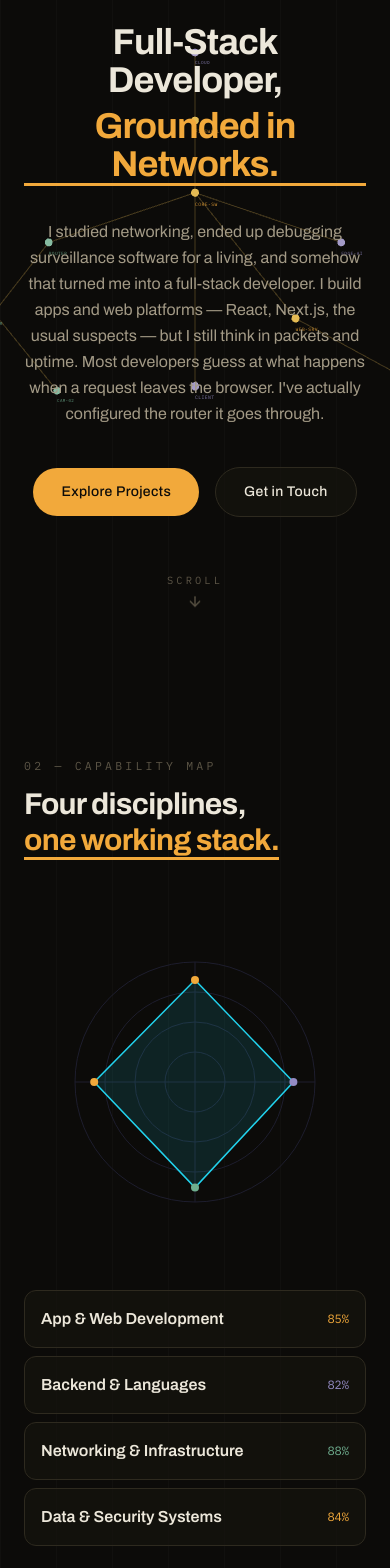
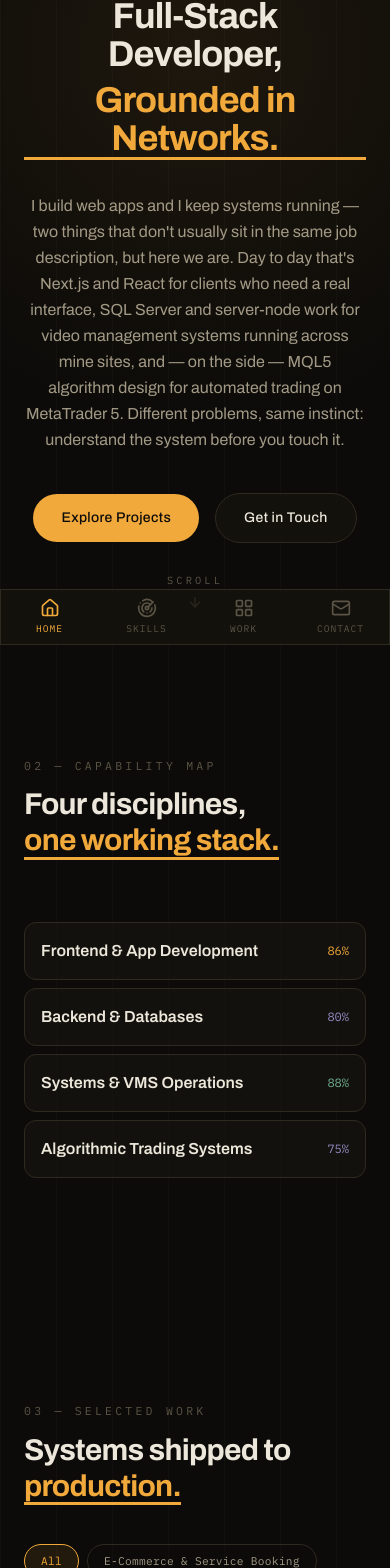
Before and after one commit to colaziest2-ops/mskuhlase, a Next.js app: page / in a window 390 px wide. Shown: the part 199-1767 px from the top of the page. Built offline with nearby package versions, Linux system fonts and the light colour scheme.

Commit message:
Update project content

```diff
--- a/app/layout.tsx
+++ b/app/layout.tsx
@@ -3,16 +3,18 @@ import "./globals.css";
 import { profile } from "@/lib/data";
 import SmoothScroll from "@/components/SmoothScroll";
 import CustomCursor from "@/components/ui/CustomCursor";
+import MobileNav from "@/components/ui/MobileNav";
 
 export const metadata: Metadata = {
   title: `${profile.name} — ${profile.role}`,
   description: profile.summary,
   keywords: [
-    "Technical Engineer",
-    "AxxonSoft",
-    "Video Management Software",
-    "Real-Time Systems",
-    "Security Systems",
+    "Software Engineer",
+    "Full-Stack Developer",
+    "Next.js",
+    "React",
+    "Video Management Systems",
+    "Algorithmic Trading",
     profile.name,
   ],
   authors: [{ name: profile.name }],
@@ -44,11 +46,13 @@ export default function RootLayout({
           rel="stylesheet"
         />
       </head>
-      <body>
+      <body className="pb-16 md:pb-0">
         {/* Lenis momentum scroll wraps the whole tree */}
         <SmoothScroll>{children}</SmoothScroll>
         {/* Velocity-aware custom cursor (auto-disabled on touch devices) */}
         <CustomCursor />
+        {/* Fixed bottom nav — mobile/touch only */}
+        <MobileNav />
       </body>
     </html>
   );
--- a/app/page.tsx
+++ b/app/page.tsx
@@ -22,7 +22,7 @@ export default function Page() {
             data-cursor="hover"
             className="font-display text-sm font-bold tracking-tight"
           >
-            MK<span className="text-cyan">.</span>
+            SK<span className="text-cyan">.</span>
           </a>
           <div className="hidden gap-8 font-mono text-[0.7rem] tracking-widest text-muted sm:flex">
             {[
--- a/components/canvas/NodeBackground.tsx
+++ b/components/canvas/NodeBackground.tsx
@@ -15,7 +15,7 @@
  *  - Falls back gracefully: if WebGL is unavailable, React renders nothing.
  */
 
-import { useMemo, useRef } from "react";
+import { useEffect, useMemo, useRef, useState } from "react";
 import { Canvas, useFrame, useThree } from "@react-three/fiber";
 import { Html } from "@react-three/drei";
 import * as THREE from "three";
@@ -129,6 +129,29 @@ function Topology() {
 }
 
 export default function NodeBackground() {
+  // Touch devices don't get pointer-parallax anyway, and the R3F canvas is
+  // the single heaviest thing on the page — skip it entirely on touch/coarse
+  // pointers and fall back to a cheap static radial glow instead.
+  const [canRender3D, setCanRender3D] = useState(true);
+
+  useEffect(() => {
+    const mq = window.matchMedia("(hover: none), (pointer: coarse)");
+    setCanRender3D(!mq.matches);
+  }, []);
+
+  if (!canRender3D) {
+    return (
+      <div
+        aria-hidden
+        className="pointer-events-none absolute inset-0 -z-10"
+        style={{
+          background:
+            "radial-gradient(circle at 50% 30%, rgba(242,169,59,0.08), transparent 60%)",
+        }}
+      />
+    );
+  }
+
   return (
     <div
       aria-hidden
--- a/components/sections/SkillMatrix.tsx
+++ b/components/sections/SkillMatrix.tsx
@@ -62,7 +62,7 @@ export default function SkillMatrix() {
           whileInView={{ opacity: 1, scale: 1 }}
           viewport={{ once: true, margin: "-80px" }}
           transition={{ duration: 0.8, ease: [0.16, 1, 0.3, 1] }}
-          className="flex justify-center"
+          className="hidden justify-center md:flex"
         >
           <svg
             viewBox={`0 0 ${SIZE} ${SIZE}`}
@@ -144,6 +144,15 @@ export default function SkillMatrix() {
                 transition={{ delay: i * 0.08, duration: 0.5 }}
                 onMouseEnter={() => setActive(c.id)}
                 onMouseLeave={() => setActive(null)}
+                onClick={() => setActive(on ? null : c.id)}
+                role="button"
+                tabIndex={0}
+                onKeyDown={(e) => {
+                  if (e.key === "Enter" || e.key === " ") {
+                    e.preventDefault();
+                    setActive(on ? null : c.id);
+                  }
+                }}
                 data-cursor="hover"
                 className="glass rounded-xl p-4 transition-colors"
                 style={{
--- /dev/null
+++ b/components/ui/MobileNav.tsx
@@ -0,0 +1,82 @@
+"use client";
+
+/**
+ * MobileNav
+ * ---------
+ * Fixed bottom navigation bar, visible only below the `md` breakpoint —
+ * gives the site a native-app feel for touch users instead of forcing them
+ * to hunt for the desktop top nav. Tracks scroll position with an
+ * IntersectionObserver to highlight the active section. Every tap target is
+ * at least 44×44px (WCAG / iOS HIG minimum) and respects the device's
+ * safe-area inset so it doesn't collide with the home indicator on iPhone.
+ */
+
+import { useEffect, useRef, useState } from "react";
+import { Home, Radar, LayoutGrid, Mail } from "lucide-react";
+
+const ITEMS = [
+  { id: "home", label: "Home", href: "#home", Icon: Home },
+  { id: "skills", label: "Skills", href: "#skills", Icon: Radar },
+  { id: "projects", label: "Work", href: "#projects", Icon: LayoutGrid },
+  { id: "contact", label: "Contact", href: "#contact", Icon: Mail },
+] as const;
+
+export default function MobileNav() {
+  const [active, setActive] = useState<string>("home");
+  const observerRef = useRef<IntersectionObserver | null>(null);
+
+  useEffect(() => {
+    const sections = ITEMS.map((i) => document.getElementById(i.id)).filter(
+      (el): el is HTMLElement => !!el
+    );
+    if (!sections.length) return;
+
+    observerRef.current = new IntersectionObserver(
+      (entries) => {
+        // Pick whichever observed section has the largest visible area right
+        // now — more stable than "first intersecting" when sections are tall.
+        const visible = entries
+          .filter((e) => e.isIntersecting)
+          .sort((a, b) => b.intersectionRatio - a.intersectionRatio);
+        if (visible[0]) setActive(visible[0].target.id);
+      },
+      { rootMargin: "-40% 0px -50% 0px", threshold: [0, 0.25, 0.5, 0.75, 1] }
+    );
+
+    sections.forEach((s) => observerRef.current?.observe(s));
+    return () => observerRef.current?.disconnect();
+  }, []);
+
+  return (
+    <nav
+      aria-label="Mobile section navigation"
+      className="glass fixed inset-x-0 bottom-0 z-50 flex items-stretch justify-around border-t md:hidden"
+      style={{ paddingBottom: "env(safe-area-inset-bottom, 0px)" }}
+    >
+      {ITEMS.map(({ id, label, href, Icon }) => {
+        const isActive = active === id;
+        return (
+          <a
+            key={id}
+            href={href}
+            aria-label={label}
+            aria-current={isActive ? "page" : undefined}
+            className="flex min-h-[44px] min-w-[44px] flex-1 flex-col items-center justify-center gap-1 py-2 transition-colors"
+          >
+            <Icon
+              className="h-5 w-5"
+              style={{ color: isActive ? "var(--color-cyan)" : "var(--color-faint)" }}
+              aria-hidden
+            />
+            <span
+              className="font-mono text-[0.6rem] tracking-widest"
+              style={{ color: isActive ? "var(--color-cyan)" : "var(--color-faint)" }}
+            >
+              {label.toUpperCase()}
+            </span>
+          </a>
+        );
+      })}
+    </nav>
+  );
+}
--- a/lib/data.ts
+++ b/lib/data.ts
@@ -1,60 +1,52 @@
 /**
  * Single source of truth for all portfolio content.
- * Pulled from Masakhane Kuhlase's CV. Edit here, not in the components.
  *
- * ⚠️ PLACEHOLDER FIELDS: anywhere you see [FILL: ...] below is a spot where
- * I (the AI) deliberately did NOT invent a number, metric, or personal story —
- * because I don't know if it's true, and fabricated stats on a real portfolio
- * are a bad idea. Swap those for your own real specifics before shipping.
+ * ⚠️ PLACEHOLDER FIELDS: [FILL: ...] marks anything I didn't invent — a
+ * specific date, employer name, metric, or live URL I wasn't given. Replace
+ * those with your real details before shipping. Everything else here comes
+ * directly from what you specified.
  */
 
 export const profile = {
-  name: "Masakhane Kuhlase",
-  role: "Full-Stack Developer",
-  subrole: "with a Networking & Security Systems background · AxxonSoft",
-  location: "Durban, South Africa",
+  name: "Siyabonga Kuhlase",
+  role: "Software Engineer & Technical Operations",
+  subrole: "Full-Stack Development · VMS Operations · Algorithmic Trading Systems",
+  location: "Durban, South Africa", // [FILL] confirm — carried over, update if wrong
   timezone: "Africa/Johannesburg", // GMT+2
-  email: "mskuhlase1011@icloud.com",
-  phone: "068 237 2341",
+  email: "[FILL: your real email]",
+  phone: "[FILL: your real phone]",
   socials: {
     github: "https://github.com/", // <- replace with your GitHub URL
     linkedin: "https://www.linkedin.com/", // <- replace with your LinkedIn URL
   },
   summary:
-    "I studied networking, ended up debugging surveillance software for a living, and somehow that turned me into a full-stack developer. I build apps and web platforms — React, Next.js, the usual suspects — but I still think in packets and uptime. Most developers guess at what happens when a request leaves the browser. I've actually configured the router it goes through.",
-  /**
-   * Short "journey" beats for an About/timeline block. All pulled straight
-   * from your CV — nothing invented here.
-   */
+    "I build web apps and I keep systems running — two things that don't usually sit in the same job description, but here we are. Day to day that's Next.js and React for clients who need a real interface, SQL Server and server-node work for video management systems running across mine sites, and — on the side — MQL5 algorithm design for automated trading on MetaTrader 5. Different problems, same instinct: understand the system before you touch it.",
   journey: [
     {
-      year: "Studied",
-      text: "NQF Level 5 IT qualification, Durban — the networking fundamentals that everything else sits on top of.",
+      year: "[FILL: year]",
+      text: "[FILL: e.g. \"Started in technical operations — VMS deployment, SQL-backed event protocols, the unglamorous server-room work that keeps a system honest.\"]",
     },
     {
-      year: "Dec 2022 – Dec 2023",
-      text: "Software Engineer at Turnkey IT — cut my teeth across the full software development lifecycle: building, debugging, maintaining.",
+      year: "[FILL: year]",
+      text: "[FILL: e.g. \"Moved into full-stack development — Next.js, React, Tailwind — while keeping one foot in operations.\"]",
     },
     {
-      year: "Current",
-      text: "Technical Engineer at AxxonSoft — supporting Axxon One, PSIM and Axxon Intellect, building the custom web reporting layer on top, and automating the boring-but-critical stuff with PowerShell and API integrations.",
+      year: "Ongoing",
+      text: "Split between client web builds, large-scale VMS work across mine sites, and building/documenting an algorithmic trading system on the side.",
     },
   ],
-  /** [FILL] — one or two true collaboration-style lines, in your own words. */
   collabStyle:
-    "[FILL: e.g. \"I like short calls over long email threads, and I'll always tell you early if a deadline looks shaky rather than at the deadline.\"]",
-  /** [FILL] — real current availability. Keep this one honest and current. */
+    "[FILL: e.g. \"I like a clear brief and short check-ins over long email threads — I'll flag risk early rather than at the deadline.\"]",
   availability:
-    "[FILL: e.g. \"Open to freelance web/app work and full-stack roles with a networking or security angle. Based in Durban, happy to work remote across time zones.\"]",
+    "[FILL: e.g. \"Open to full-stack web work and systems/VMS engineering roles. Based in Durban, comfortable working remote.\"]",
 };
 
-/** Playful, rotating status lines for the hero badge — tone, not fact. */
 export const statusMessages = [
-  "NETWORK STATUS: ONLINE",
+  "SYSTEM STATUS: ONLINE",
   "COFFEE STATUS: REQUIRED",
   "LOAD SHEDDING: NOT TODAY (SO FAR)",
   "BUILD STATUS: PASSING (LOCALLY, ANYWAY)",
-  "MOOD: CAUTIOUSLY OPTIMISTIC",
+  "MARKET STATUS: WATCHING V75",
 ];
 
 /** Skill clusters — feeds the interactive Skill Matrix radar. */
@@ -65,46 +57,45 @@ export interface SkillCluster {
   /** 0–100 self-rated proficiency; drives the radar geometry */
   level: number;
   skills: string[];
-  /** A short, human sentence — the "why", not just the "what". */
   story: string;
 }
 
 export const skillClusters: SkillCluster[] = [
   {
-    id: "appdev",
-    title: "App & Web Development",
+    id: "frontend",
+    title: "Frontend & App Development",
     accent: "cyan",
-    level: 85,
-    skills: ["Custom Web Development", "HTML5", "Client Reporting UIs", "Responsive Layout"],
+    level: 86,
+    skills: ["Next.js", "React", "Tailwind CSS", "Framer Motion", "HTML5"],
     story:
-      "This is what I get hired for these days. I build the dashboards and reporting tools clients actually open every morning — which means they need to be fast and boring in the best way, not clever for the sake of it.",
+      "This is the part clients actually see. Next.js and React for the structure, Tailwind for speed, Framer Motion for the interactions that make an app feel considered instead of just functional.",
   },
   {
     id: "backend",
-    title: "Backend & Languages",
+    title: "Backend & Databases",
     accent: "violet",
-    level: 82,
-    skills: ["Java", "C++", "Python", "PHP", "C#", "PowerShell Automation"],
+    level: 80,
+    skills: ["Microsoft SQL Server", "SQL", "PHP", "C#"],
     story:
-      "Jack of a few trades. PowerShell is the one I reach for most — I built an automated daily report that used to be manual, [FILL: e.g. saved roughly X hours a week], and now nobody has to remember to run it.",
+      "Most of my database work isn't for a web app — it's event-protocol data from video management systems. That means schema decisions matter more than usual: this data gets queried under pressure, not browsed at leisure.",
   },
   {
-    id: "network",
-    title: "Networking & Infrastructure",
+    id: "vms-ops",
+    title: "Systems & VMS Operations",
     accent: "emerald",
     level: 88,
-    skills: ["Cisco Technologies", "Network Configuration", "Troubleshooting", "Windows / Linux", "Microsoft Azure"],
+    skills: ["Video Management Systems", "Server Node Restoration", "Networking", "Multi-Site Deployment"],
     story:
-      "This is where I started, and it still shapes how I build. When I deployed Axxon One clusters for a mining client, half the job was network topology, not software. Most devs never have to think about that layer. I don't have a choice.",
+      "Large-scale VMS rollouts across mine sites taught me that software is only as good as the server room it runs in. I've restored nodes on-site more times than I've shipped a clean deploy from a laptop.",
   },
   {
-    id: "data",
-    title: "Data & Security Systems",
-    accent: "cyan",
-    level: 84,
-    skills: ["SQL", "PostgreSQL", "Axxon One / PSIM", "Video Analytics (LPR)", "Encrypted Delivery"],
+    id: "trading",
+    title: "Algorithmic Trading Systems",
+    accent: "violet",
+    level: 75,
+    skills: ["MQL5", "MetaTrader 5", "Multi-Timeframe Analysis", "Smart Money Concepts"],
     story:
-      "Security systems don't forgive sloppy data handling — the retail crime reports I built pull from live analytics and go out encrypted, because they contain exactly the kind of information you don't want leaking.",
+      "The side project that won't stay a side project. Building and documenting a Smart Money Concepts Expert Advisor for the Volatility 75 index — mostly block-detection logic across multiple timeframes.",
   },
 ];
 
@@ -118,123 +109,103 @@ export interface Project {
   challenge: string;
   /** [FILL] — what you'd do differently, or what it taught you. */
   lesson: string;
+  /** Empty string = no public link yet. Projects.tsx handles this gracefully. */
   url: string;
   stack: string[];
   accent: "cyan" | "emerald" | "violet";
-  lighthouse: number;
-  loadMs: number;
+  /** Optional — only include real, measured numbers. Leave undefined otherwise. */
+  lighthouse?: number;
+  loadMs?: number;
 }
 
 export const projects: Project[] = [
   {
-    id: "nsk",
-    name: "NSK Innovations",
-    category: "Corporate & Modern Tech Platform",
+    id: "teez-flexx",
+    name: "Teez-Flexx Mobiles",
+    category: "E-Commerce & Service Booking",
     focus:
-      "A component-driven Next.js build for a modern tech platform — kinetic UI, layout that doesn't jump around while it loads.",
+      "An e-commerce platform with a custom repair-booking system built in — calendar integrations, fluid UI animations, and a storefront that doesn't feel bolted together.",
     challenge:
-      "[FILL: e.g. \"The brand wanted motion everywhere, but every animation library I tried tanked mobile performance until I rebuilt the transitions with CSS instead of JS.\"]",
-    lesson:
-      "[FILL: e.g. \"Learned to profile on an actual mid-range Android before calling anything 'done'.\"]",
-    url: "https://nskinnovations.vercel.app/",
-    stack: ["Next.js", "React", "Framer Motion", "Tailwind"],
+      "[FILL: e.g. \"Booking and checkout needed to share state without feeling like two different apps — solved with a shared context layer across both flows.\"]",
+    lesson: "[FILL]",
+    url: "", // [FILL: add live URL when available]
+    stack: ["Next.js", "React", "Framer Motion", "Tailwind CSS"],
     accent: "cyan",
-    lighthouse: 98,
-    loadMs: 620,
   },
   {
-    id: "ruz",
-    name: "Ruz Group",
-    category: "Enterprise Agricultural Technology",
+    id: "ruz-bio",
+    name: "Ruz Bio",
+    category: "Corporate & AgriTech Digital Presence",
     focus:
-      "A modular frontend for a multi-division agricultural business — one brand, several very different product lines under it.",
-    challenge:
-      "[FILL: e.g. \"Each division wanted its own visual identity while staying recognisably 'Ruz'. Solved it with a shared component library and per-division theme tokens.\"]",
+      "A company profile and digital footprint built entirely around modern agricultural technology and sustainable farming — the brand had to read as credible to both investors and farmers.",
+    challenge: "[FILL]",
     lesson: "[FILL]",
-    url: "https://ruzgroup.vercel.app/",
-    stack: ["Next.js", "TypeScript", "Tailwind"],
+    url: "", // [FILL: add live URL when available]
+    stack: ["Next.js", "Tailwind CSS", "Framer Motion"],
     accent: "emerald",
-    lighthouse: 97,
-    loadMs: 540,
   },
   {
-    id: "wow",
+    id: "wrench-on-wheels",
     name: "Wrench on Wheels",
-    category: "On-Demand Service & Logistics App",
+    category: "Mobile Service Business Framework",
     focus:
-      "A mobile-first booking app for on-demand mechanics — built for people standing next to a broken-down car, not sitting at a desk.",
+      "Web presence and business framework for a remote mobile vehicle cleaning and detailing service, with dynamic pricing rules that adjust to vehicle type and condition rather than one flat rate.",
     challenge:
-      "[FILL: e.g. \"Booking flows kept failing on patchy 3G during testing — added optimistic UI so the app never looks stuck even when the network is.\"]",
+      "[FILL: e.g. \"Pricing had too many variables for a static table — built a small rules engine instead of hardcoding every vehicle/condition combination.\"]",
     lesson: "[FILL]",
-    url: "https://wrench-on-wheels.vercel.app/",
-    stack: ["React", "State Machines", "Tailwind"],
+    url: "", // [FILL: add live URL when available]
+    stack: ["React", "Tailwind CSS", "Pricing Rules Engine"],
     accent: "violet",
-    lighthouse: 96,
-    loadMs: 710,
   },
   {
-    id: "monate",
-    name: "Monate Cakes",
-    category: "Interactive E-Commerce / Showcase",
+    id: "v75-ea",
+    name: "MT5 Trading Architecture — V75 Smart Money EA",
+    category: "Algorithmic Trading System",
     focus:
-      "A visual-first product showcase — the kind of site where the photography has to do most of the talking.",
-    challenge: "[FILL]",
+      "Documentation and logic design for a Smart Money Concepts Expert Advisor trading the Volatility 75 index — multi-timeframe analysis feeding block-detection logic into entry decisions.",
+    challenge:
+      "[FILL: e.g. \"Block detection kept producing false positives on lower timeframes — added a higher-timeframe confirmation filter before any entry logic fires.\"]",
     lesson: "[FILL]",
-    url: "https://monate-cakes.github.io/",
-    stack: ["JavaScript", "GitHub Pages", "CSS3"],
-    accent: "cyan",
-    lighthouse: 94,
-    loadMs: 480,
-  },
-  {
-    id: "oxygas",
-    name: "Oxygas",
-    category: "Industrial Web Infrastructure",
-    focus:
-      "Secure server hosting and an SSL rewrite pipeline for an industrial client — this one's more infrastructure than interface.",
-    challenge:
-      "[FILL: e.g. \"Inherited an IIS setup with an expired cert chain and a redirect loop nobody could trace — fixed it by rebuilding the SolidCP rewrite rules from scratch.\"]",
-    lesson: "[FILL]",
-    url: "https://www.oxygas.co.za/Index.html",
-    stack: ["IIS", "SolidCP", "SSL Pipeline"],
-    accent: "emerald",
-    lighthouse: 90,
-    loadMs: 830,
-  },
-  {
-    id: "myaluza",
-    name: "Myaluza Civils",
-    category: "Civil Engineering Corporate Hub",
-    focus:
-      "An enterprise site with managed domains and hosting set up for uptime, not just looks.",
-    challenge: "[FILL]",
-    lesson: "[FILL]",
-    url: "https://myaluzacivils.com/",
-    stack: ["Web Hosting", "Domain Mgmt", "HTML5"],
+    url: "", // proprietary/personal system — likely no public link
+    stack: ["MQL5", "MetaTrader 5", "Algorithmic Trading"],
     accent: "violet",
-    lighthouse: 92,
-    loadMs: 760,
   },
 ];
 
+/**
+ * These three are intentionally conservative. The first is a literal count of
+ * the list above; the other two are placeholders — swap in your real numbers.
+ */
 export const stats = [
-  { value: 99.99, suffix: "%", label: "Network Uptime Supported", decimals: 2 },
-  { value: 6, suffix: "+", label: "Deployed Web Platforms", decimals: 0 },
-  { value: 100, prefix: "<", suffix: "ms", label: "Edge Analytics Latency", decimals: 0 },
+  { value: projects.length, suffix: "+", label: "Projects Shipped", decimals: 0 },
+  { value: 3, suffix: "+", label: "Mine Sites Serviced (VMS)", decimals: 0 }, // [FILL] your real count
+  { value: 100, prefix: "<", suffix: "ms", label: "Edge System Latency", decimals: 0 }, // [FILL] your real number
 ];
 
-/** A few true-ish, low-stakes lines for the terminal's `joke` command. */
+/** Terminal `joke` command pool. */
 export const jokes = [
   "There are only 10 types of people: those who understand binary, and those who don't.",
-  "I told my router a joke about UDP. Not sure if it got it.",
+  "I told my Expert Advisor a joke about drawdown. It didn't laugh. Neither did my account.",
   "99 little bugs in the code, 99 little bugs — take one down, patch it around, 127 little bugs in the code.",
-  "The best time to plant a static IP was 20 years ago. The second best time is now.",
+  "The best time to backtest a strategy was before you went live. The second best time is now.",
 ];
 
-/** Durban-flavoured trivia for the terminal's `durban` command — generic,
- * not personal claims, safe as color commentary. */
+/** Terminal `durban` command pool — color commentary, not personal claims. */
 export const durbanFacts = [
-  "Durban has the busiest port in Africa — which is a good analogy for what a load balancer does, if you squint.",
+  "Durban has the busiest port in Africa — a decent analogy for what a load balancer does, if you squint.",
   "The Golden Mile is right there and I still spend more time looking at a terminal than the ocean. Priorities.",
   "Durban's humidity has personally taken down more of my hardware than any DDoS attempt ever has.",
 ];
+
+/** Terminal `ping` command pool — technical, fun-fact, and joke flavours, so
+ * pinging three times in a row doesn't look like the same canned response. */
+export const pingFlavourFacts = [
+  "Average intercontinental fibre round-trip is ~150ms. Most of my UI updates faster than that.",
+  "Ping originally meant nothing — Mike Muuss named it after sonar, then reverse-engineered the acronym later.",
+  "Somewhere, a Expert Advisor is checking a candle close right now. This ping is faster than that decision.",
+];
+export const pingJokes = [
+  "Pinged the CTO. No response. Typical.",
+  "Packet returned. Slightly judgmental about the request, but it returned.",
+  "Latency's fine. It's the load-shedding schedule that's the real unpredictable variable here.",
+];
```
Also changed, not shown: components/sections/Projects.tsx (+33 -3 lines), components/ui/Terminal.tsx (+92 -51 lines).
